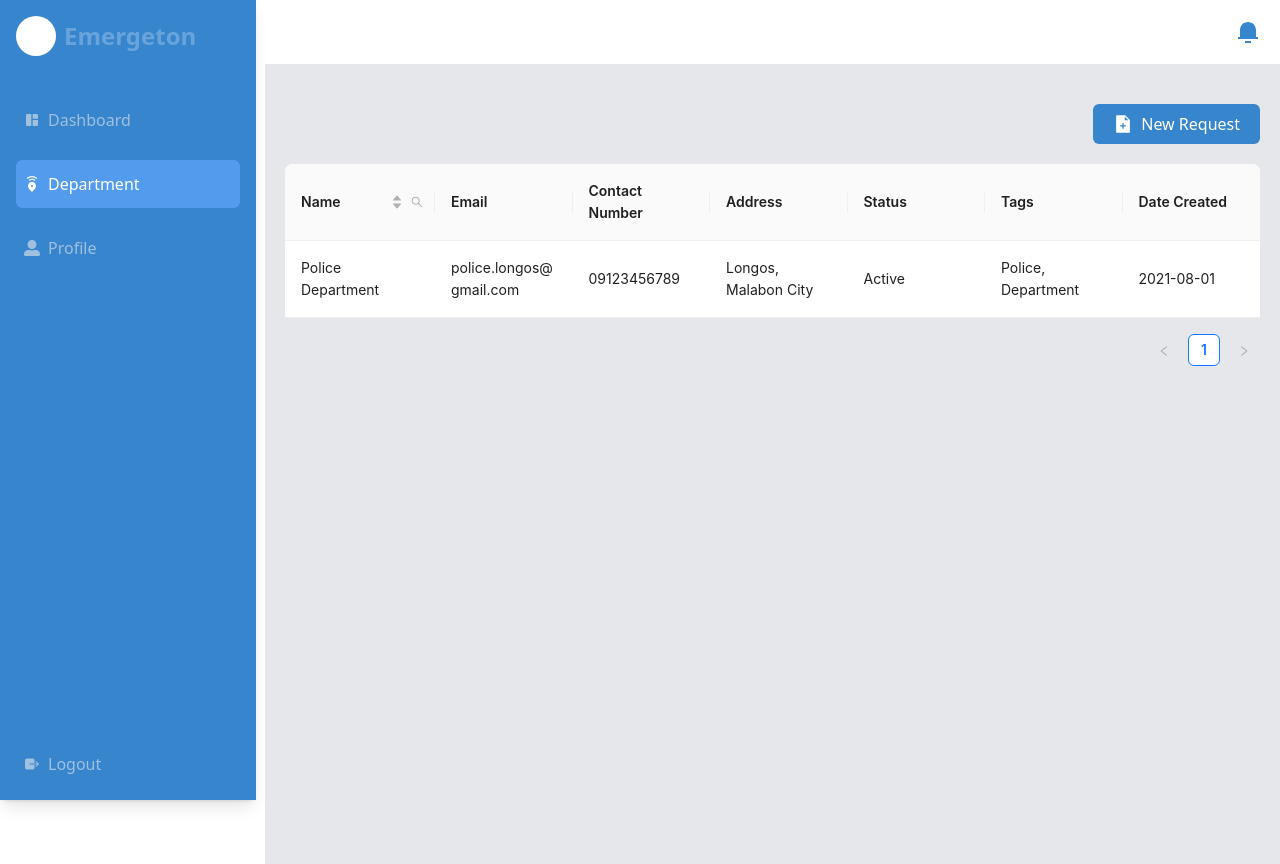
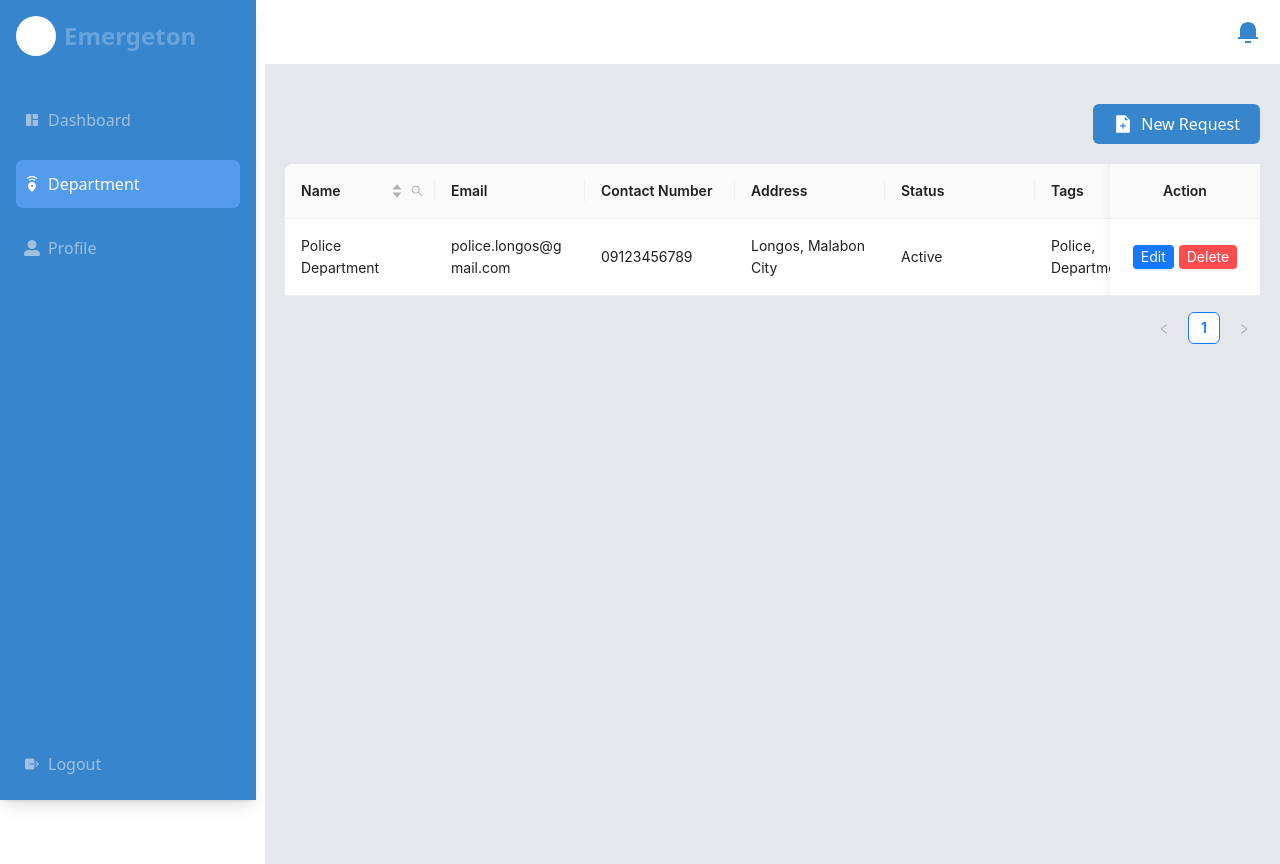
Before and after one commit to marklouisALTER/Emergeton-WEB, a React (Vite) app: page /admin/department in a window 1280 px wide. Built offline with nearby package versions, Linux system fonts and the light colour scheme.

Commit message:
feat: added action button in table

```diff
--- a/src/components/Table/DepartmentTable.tsx
+++ b/src/components/Table/DepartmentTable.tsx
@@ -1,6 +1,6 @@
 import React, { useRef, useState } from 'react'
 import Highlighter from 'react-highlight-words';
-import { Button, ConfigProvider, Input, Space, Table } from 'antd';
+import { Button, ConfigProvider, Input, Space, Table, Popconfirm, message } from 'antd';
 import type { InputRef, TableColumnsType, TableColumnType } from 'antd';
 import { SearchOutlined } from '@ant-design/icons';
 import type { FilterDropdownProps } from 'antd/es/table/interface';
@@ -156,6 +156,27 @@ export const DepartmentTable:React.FC = () => {
         dataIndex: 'date_created',
         key: 'date_created',
     },
+    {
+        title: 'Action',
+        key: 'action',
+        width: 150,
+        fixed: 'right',
+        align: 'center',
+        render: () => (
+            <Space size={5}>
+                <Button type="primary" size='small'>Edit</Button>
+                <Popconfirm
+                    title="Delete the task"
+                    description="Are you sure to delete this task?"
+                    onConfirm={() => message.success('Deleted')}
+                    okText="Yes"
+                    cancelText="No"
+                >
+                    <Button type="primary" danger size='small'>Delete</Button>
+                </Popconfirm>
+            </Space>
+        )
+    }
 ];
 
 
@@ -170,7 +191,7 @@ export const DepartmentTable:React.FC = () => {
     }}
   >
     <Table
-      scroll={{ x: 768 }}
+      scroll={{ x: 1200 }}
       columns={columns}
       dataSource={data}
       rowHoverable={true}
```
